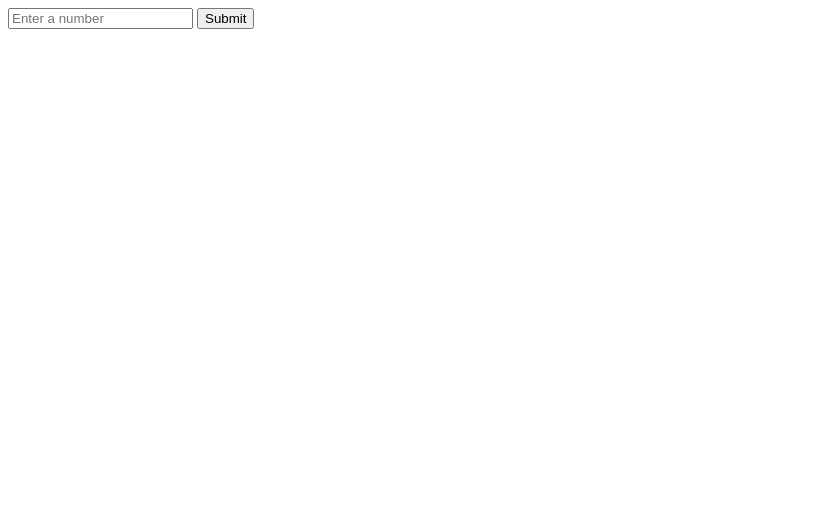
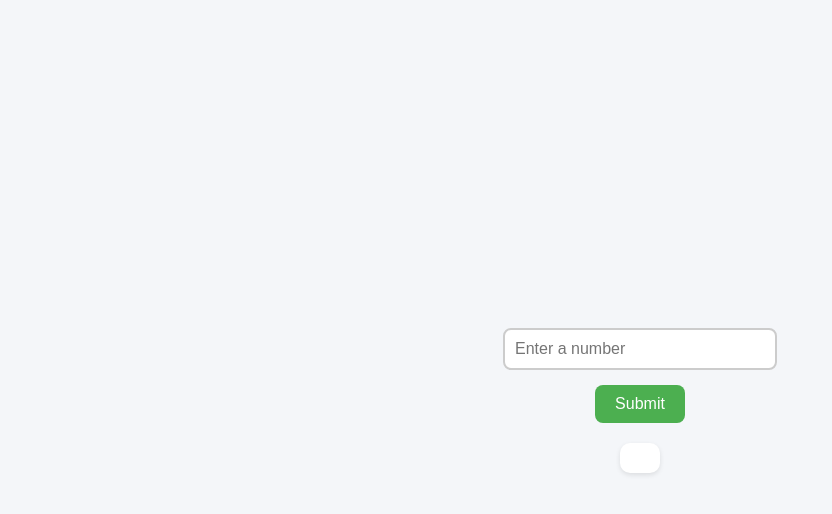
Before and after one commit to anmolshikhar/binary_converter, a plain HTML site: page index.html in a window 1280 px wide. Shown: the whole page, without its empty margins (0-832 px from the left). Drawn offline with Linux system fonts and the light colour scheme.

Commit message:
second proper working code

```diff
--- /dev/null
+++ b/converter.css
@@ -0,0 +1,44 @@
+body {
+    font-family: 'Segoe UI', Tahoma, Geneva, Verdana, sans-serif;
+    background: #f4f6f9;
+    display: flex;
+    flex-direction: column;
+    align-items: center;
+    justify-content: center;
+    height: 100vh;
+    margin: 0;
+}
+
+input[type="number"] {
+    padding: 10px;
+    font-size: 16px;
+    border: 2px solid #ccc;
+    border-radius: 8px;
+    width: 250px;
+    margin-bottom: 15px;
+}
+
+button {
+    padding: 10px 20px;
+    font-size: 16px;
+    background-color: #4CAF50;
+    color: white;
+    border: none;
+    border-radius: 8px;
+    cursor: pointer;
+    transition: background-color 0.3s ease;
+}
+
+button:hover {
+    background-color: #45a049;
+}
+
+#outPut {
+    margin-top: 20px;
+    font-size: 18px;
+    color: #333;
+    background: white;
+    padding: 15px 20px;
+    border-radius: 10px;
+    box-shadow: 0 2px 5px rgba(0,0,0,0.1);
+}
--- a/converter.js
+++ b/converter.js
@@ -1,15 +1,31 @@
-let input = 0;
-let i=0;
-function inputfun(){
-    input = document.getElementById("inputValue").value;
-   let out = input;
-   document.getElementById("outPut").innerText= out;
-while(input>0){
-    /*remainder = input%2;
-    input = input/2;*/
-   let remainder = Math.floor(remainder);
-    arr=[];
-    arr.push(remainder);
-    console.log(arr);
-    i++;
-}}
+// function inputfun() {
+//     let input = parseInt(document.getElementById("inputValue").value);
+//     let binary = "";
+
+//     while (input > 0) {
+//         binary = (input % 2) + binary;
+//         input = Math.floor(input / 2);
+//     }
+
+//     document.getElementById("outPut").innerText = binary || "0";
+//     return binary || "0";
+// }
+// Function to convert decimal to binary
+function inputfun() {
+    let input = parseInt(document.getElementById("inputValue").value);
+    let binary = "";
+
+    while (input > 0) {
+        binary = (input % 2) + binary;
+        input = Math.floor(input / 2);
+    }
+
+    document.getElementById("outPut").innerText = binary || "0";
+}
+
+// Event listener to detect "Enter" key press
+document.getElementById("inputValue").addEventListener("keydown", function(event) {
+    if (event.key === "Enter") {
+        inputfun(); // Call the inputfun() function when Enter is pressed
+    }
+});
--- a/index.html
+++ b/index.html
@@ -4,6 +4,7 @@
     <meta charset="UTF-8">
     <meta name="viewport" content="width=device-width, initial-scale=1.0">
     <title>Document</title>
+    <link rel="stylesheet" href="converter.css">
 </head>
 <body>
     <input type="number" id="inputValue" placeholder="Enter a number">
```
